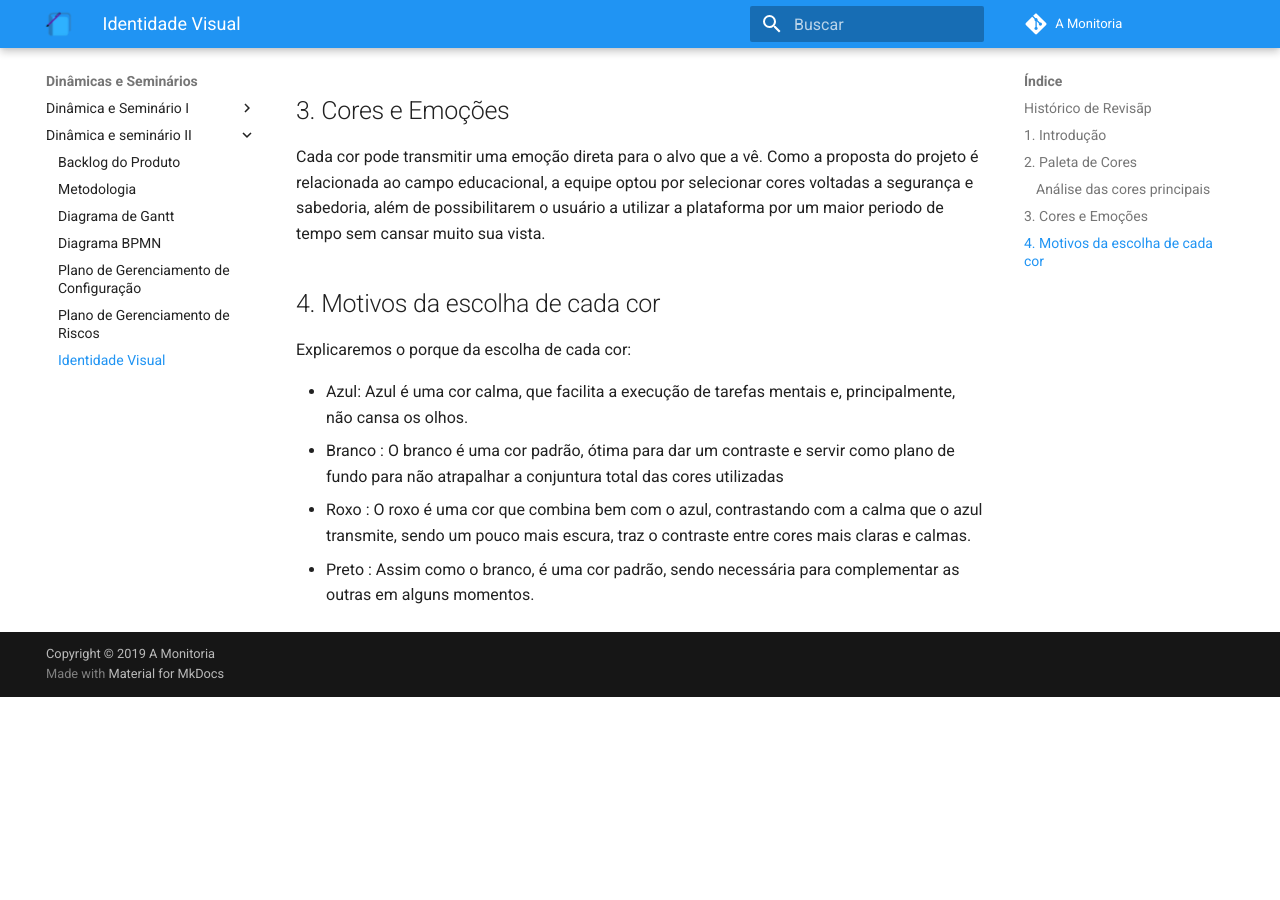
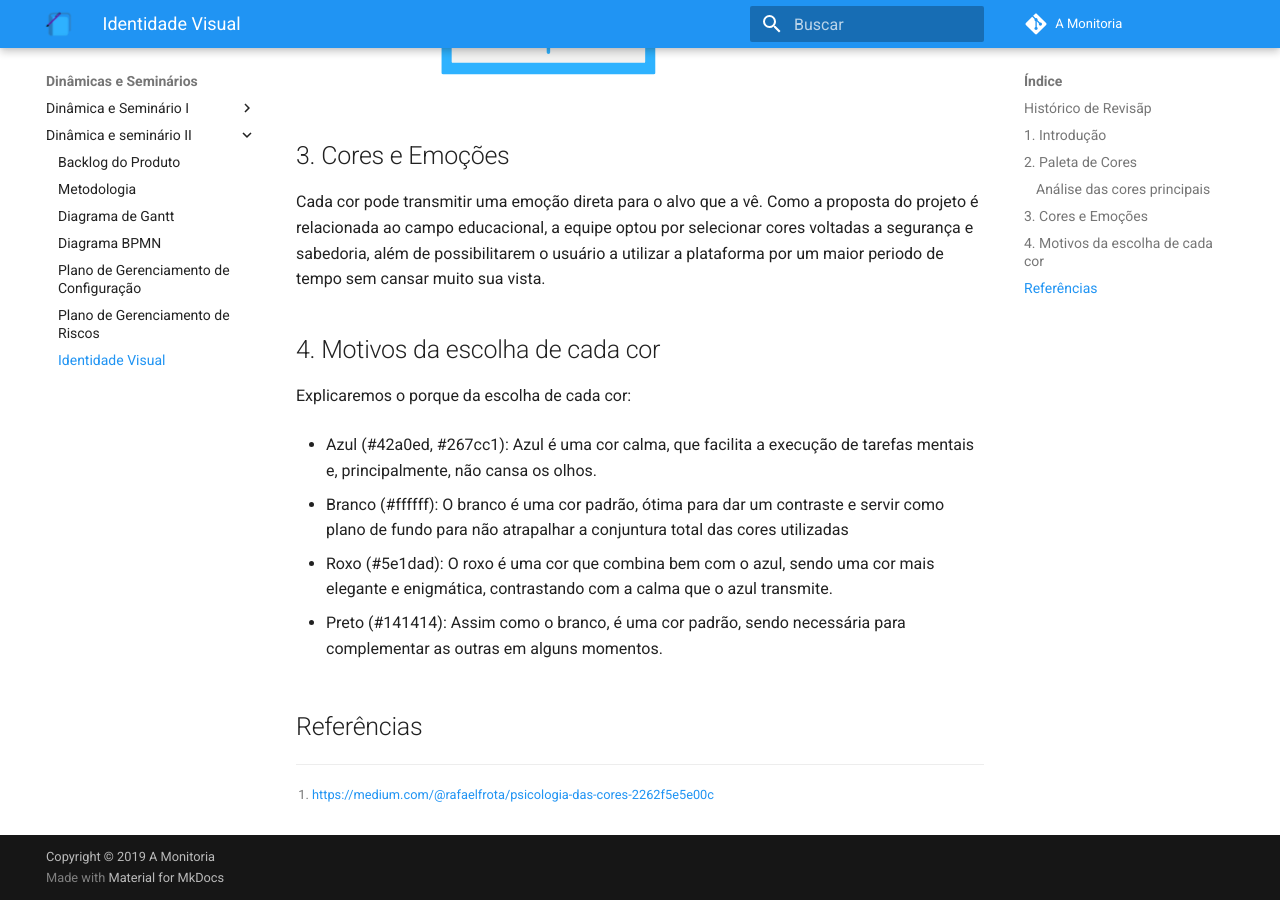
Before and after one commit to 2019-2-arquitetura-desenho/wiki, an MkDocs documentation site: the page built from docs/dinamica_seminario_II/identidade_visual.md, in a window 1280 px wide and 900 px high, scrolled down 1866 px. Built offline with MkDocs 1.6.1 and Material for MkDocs 9.7.7, drawn with Linux system fonts in a browser that asks for light colours; comment, search, counter and statistics services are not loaded; old or Windows-style settings are respelled for this version of MkDocs; before the commit the page ends 2563 px from its top, so only the background shows below that; some of the changed text lies outside the part shown.

Commit message:
Alterando documento de id visual

```diff
--- a/docs/dinamica_seminario_II/identidade_visual.md
+++ b/docs/dinamica_seminario_II/identidade_visual.md
@@ -32,7 +33,14 @@ Cada cor pode transmitir uma emoção direta para o alvo que a vê. Como a propo
 
 Explicaremos o porque da escolha de cada cor:
 
-- Azul: Azul é uma cor calma, que facilita a execução de tarefas mentais e, principalmente, não cansa os olhos.
-- Branco : O branco é uma cor padrão, ótima para dar um contraste e servir como plano de fundo para não atrapalhar a conjuntura total das cores utilizadas
-- Roxo : O roxo é uma cor que combina bem com o azul, contrastando com a calma que o azul transmite, sendo um pouco mais escura, traz o contraste entre cores mais claras e calmas.
-- Preto : Assim como o branco, é uma cor padrão, sendo necessária para complementar as outras em alguns momentos.
+- Azul (#42a0ed, #267cc1): Azul é uma cor calma, que facilita a execução de tarefas mentais e, principalmente, não cansa os olhos.
+
+- Branco (#ffffff): O branco é uma cor padrão, ótima para dar um contraste e servir como plano de fundo para não atrapalhar a conjuntura total das cores utilizadas
+
+- Roxo (#5e1dad): O roxo é uma cor que combina bem com o azul, sendo uma cor mais elegante e enigmática, contrastando com a calma que o azul transmite.
+
+- Preto (#141414): Assim como o branco, é uma cor padrão, sendo necessária para complementar as outras em alguns momentos.
+
+## Referências
+
+[^1]: https://medium.com/@rafaelfrota/psicologia-das-cores-2262f5e5e00c
```
Also changed, not shown: other parts of docs/dinamica_seminario_II/identidade_visual.md (+1 -0 lines).
